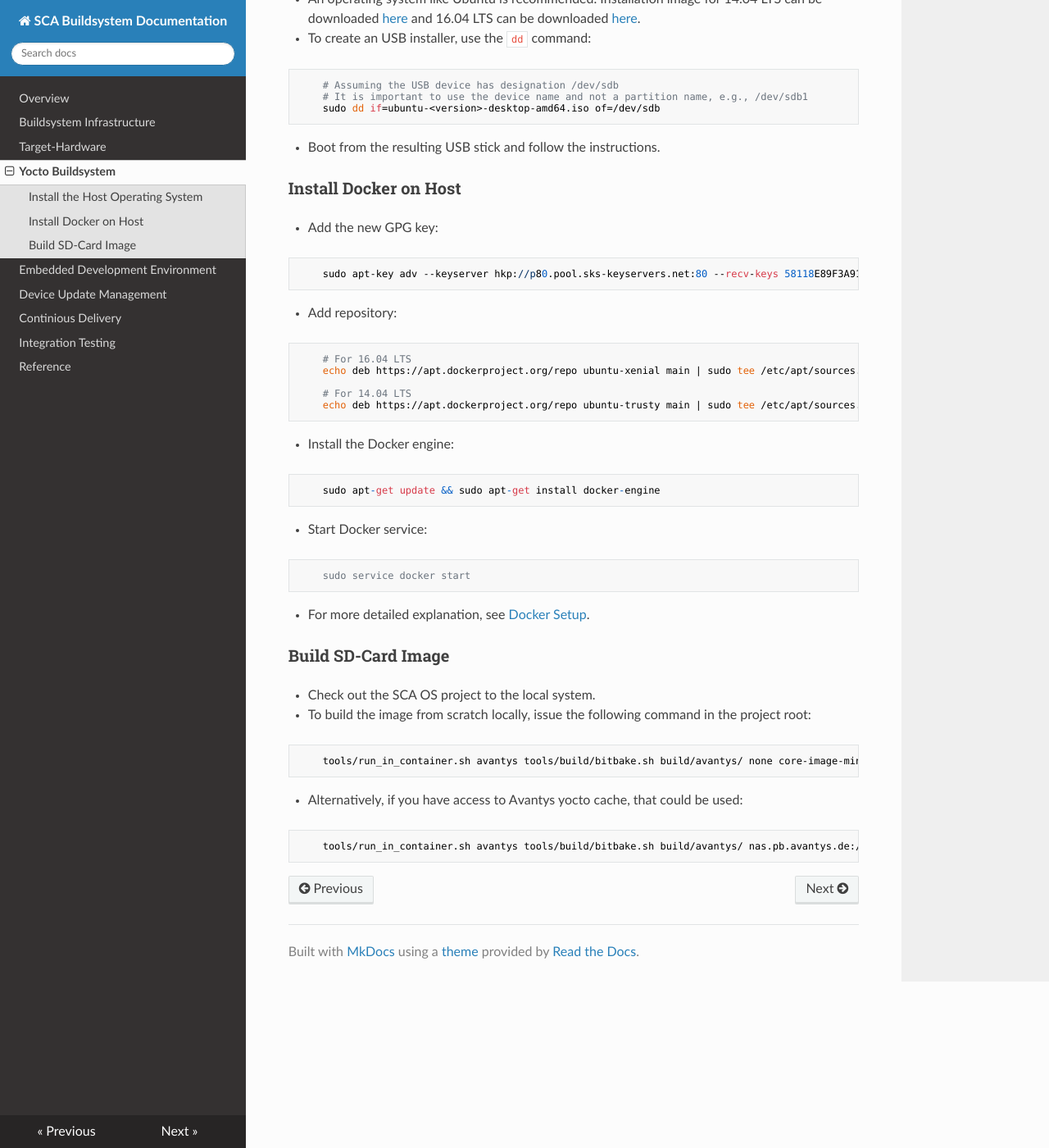
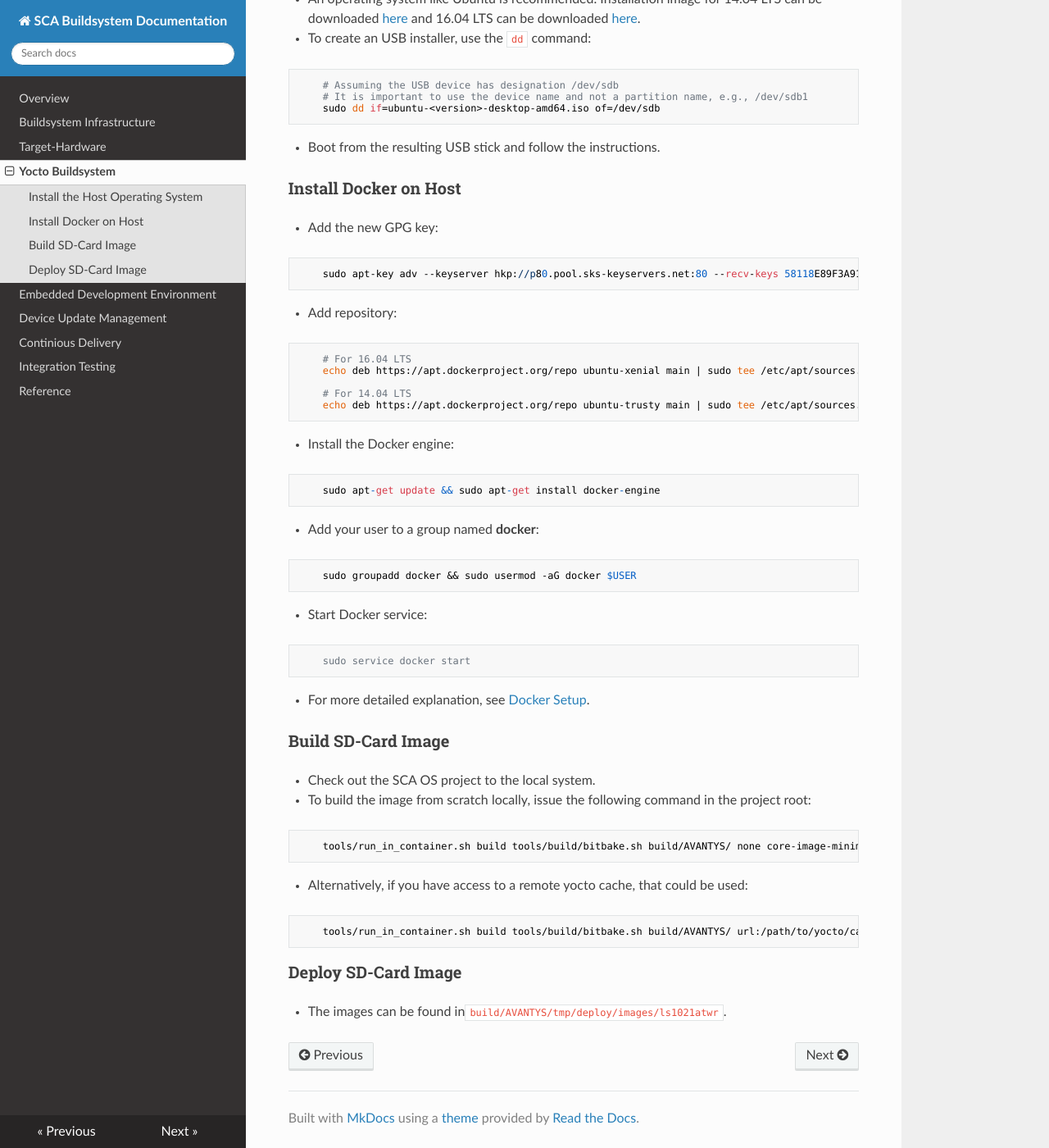
Before and after one commit to nokinger/serverTest, an MkDocs documentation site: the page built from docs/yocto/index.md, in a window 1280 px wide and 1400 px high, scrolled down 362 px. Shown: the whole window at 82% size. Built offline with MkDocs 1.6.1, drawn with Linux system fonts in a browser that asks for light colours; nearby versions of some CDN libraries; old or Windows-style settings are respelled for this version of MkDocs.

Commit message:
Changes made as per comments.

````diff
--- a/docs/yocto/index.md
+++ b/docs/yocto/index.md
@@ -42,6 +42,13 @@ This guide minimally mentions the steps involved to get the system up and runnin
     sudo apt-get update && sudo apt-get install docker-engine
 ```
 
+
+* Add your user to a group named __docker__:
+
+```bash
+    sudo groupadd docker && sudo usermod -aG docker $USER
+```
+
 * Start Docker service:
 
 ```bash
@@ -57,16 +64,18 @@ This guide minimally mentions the steps involved to get the system up and runnin
 * To build the image from scratch locally, issue the following command in the project root:
 
 ```bash
-    tools/run_in_container.sh avantys tools/build/bitbake.sh build/avantys/ none core-image-minimal
+    tools/run_in_container.sh build tools/build/bitbake.sh build/AVANTYS/ none core-image-minimal
 ```
 
-* Alternatively, if you have access to Avantys yocto cache, that could be used:
+* Alternatively, if you have access to a remote yocto cache, that could be used:
 
 ```bash
-    tools/run_in_container.sh avantys tools/build/bitbake.sh build/avantys/ nas.pb.avantys.de:/nas/data/Projekte/SCA/yocto core-image-minimal
+    tools/run_in_container.sh build tools/build/bitbake.sh build/AVANTYS/ url:/path/to/yocto/cache core-image-minimal
 ```
 
+### Deploy SD-Card Image
 
+* The images can be found in`build/AVANTYS/tmp/deploy/images/ls1021atwr`.
 
 
 
````
